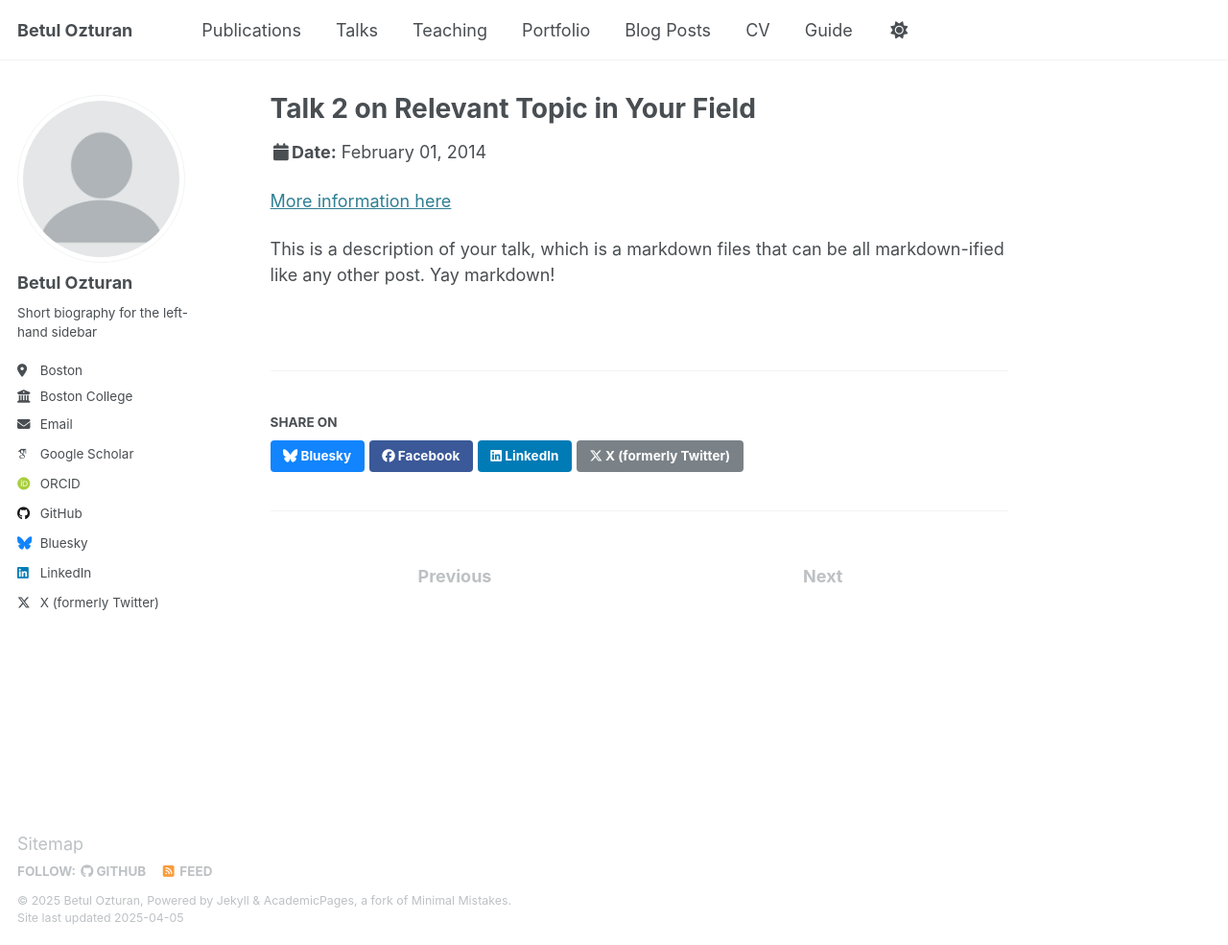
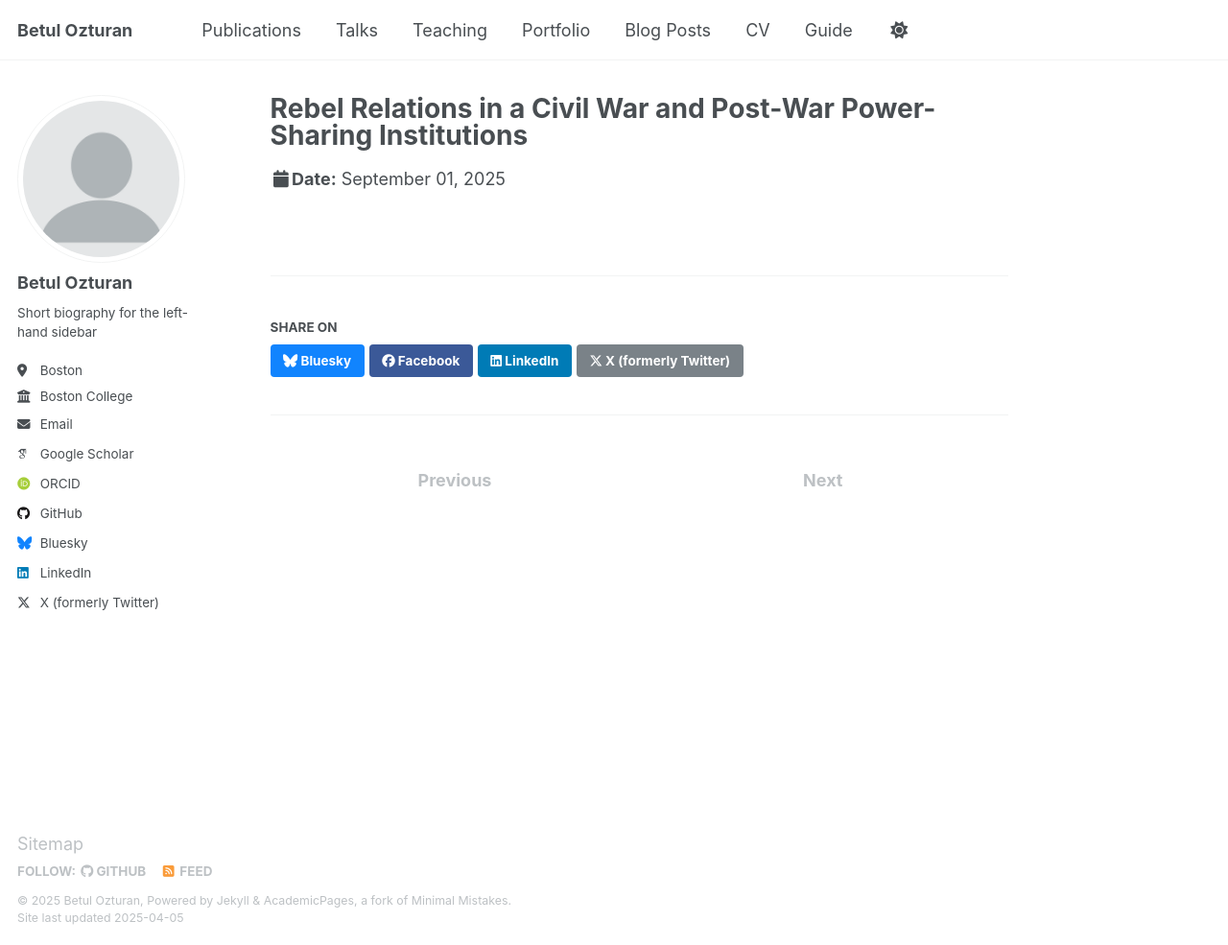
Before and after one commit to betulozturan/betulozturan.github.io, a Jekyll site: the page built from _talks/2014-02-01-talk-2.md, in a window 1280 px wide and 985 px high. Shown: the whole window at 96% size. Built offline with Jekyll 4.4.1, drawn with Linux system fonts in a browser that asks for light colours; some web fonts are replaced.

Commit message:
Update 2014-02-01-talk-2.md

```diff
--- a/_talks/2014-02-01-talk-2.md
+++ b/_talks/2014-02-01-talk-2.md
@@ -1,13 +1,9 @@
 ---
-title: "Talk 2 on Relevant Topic in Your Field"
+title: "Rebel Relations in a Civil War and Post-War Power-Sharing Institutions"
 collection: talks
 type: "Talk"
-permalink: /talks/2014-02-01-talk-2
-venue: "London School of Testing"
-date: 2014-02-01
-location: "London, UK"
+permalink: /talks/2025-09-01-rebel-relations-power-sharing
+venue: "APSA 2025 Annual Convention"
+date: 2025-09-01
+location: "Vancouver, Canada"
 ---
-
-[More information here](http://example2.com)
-
-This is a description of your talk, which is a markdown files that can be all markdown-ified like any other post. Yay markdown!
```
